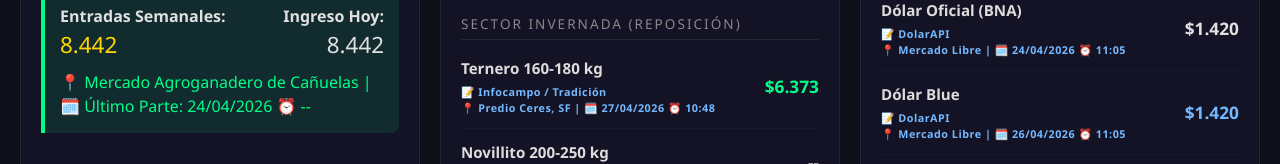
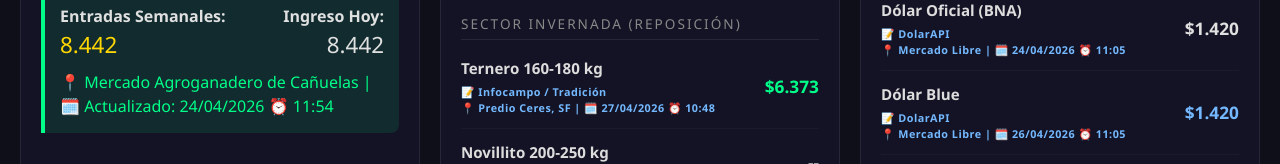
Before and after one commit to fnmaro/mercado-ganadero-femp, a website: page index.html in a window 1280 px wide. Shown: the part 540-704 px from the top of the page. Drawn offline with Linux system fonts and the light colour scheme.

Commit message:
Update index.html

```diff
--- a/index.html
+++ b/index.html
@@ -192,9 +192,12 @@
             document.getElementById('mag-hoy').textContent = this.fmt(entHoy);
             document.getElementById('mag-sem').textContent = this.fmt(entSem);
 
-            const cf = d.canuelas?.fecha ? d.canuelas.fecha.split('-').reverse().join('/') : '--';
-            const ch = d.canuelas?.hora || '--';
-            document.getElementById('m-mag-entrada').innerHTML = `📍 Mercado Agroganadero de Cañuelas | 🗓️ Último Parte: ${cf} ⏰ ${ch}`;
+            // Garantizamos que siempre muestre fecha y hora del último escaneo
+            const rawFecha = d.canuelas?.fecha || new Date().toISOString().split('T')[0];
+            const cf = rawFecha.includes('-') ? rawFecha.split('-').reverse().join('/') : rawFecha;
+            const ch = d.canuelas?.hora || new Date().toLocaleTimeString('es-AR', {hour12: false}).substring(0,5);
+
+            document.getElementById('m-mag-entrada').innerHTML = `📍 Mercado Agroganadero de Cañuelas | 🗓️ Actualizado: ${cf} ⏰ ${ch}`;
 
             // Precios
             this.setVal('mag-nov', 'm-mag-nov', d.canuelas?.novilloGordo);
```
